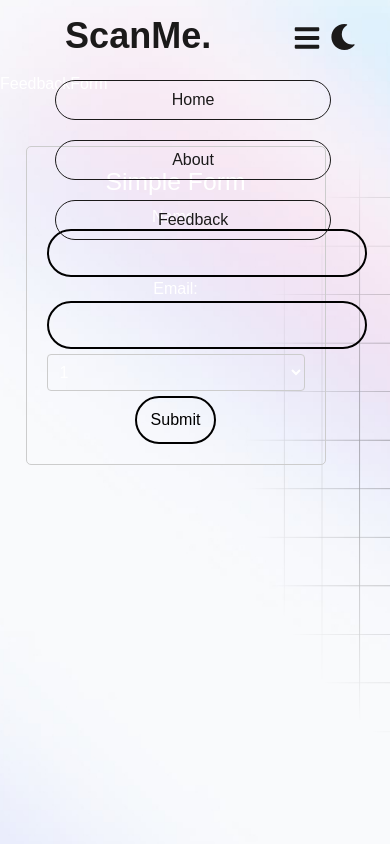
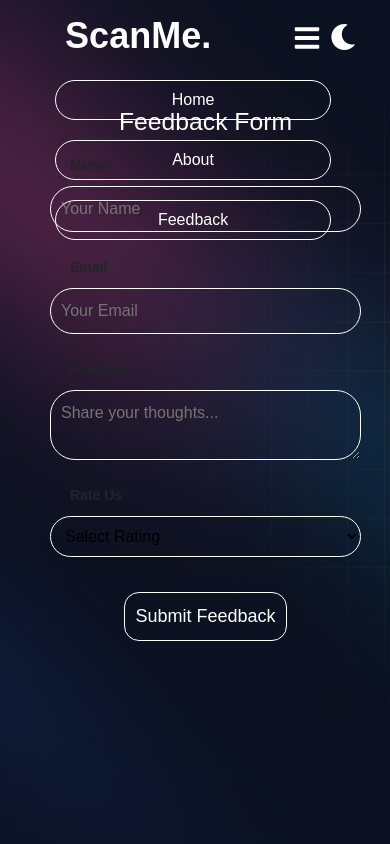
Before and after one commit to KetanHase/QRGenerator, a React (Create React App) app: page /feedback in a window 390 px wide. Built offline with nearby package versions, Linux system fonts and the light colour scheme.

Commit message:
About page

```diff
--- a/src/components/About.js
+++ b/src/components/About.js
@@ -1,12 +1,22 @@
-import React from 'react';
+import React, { useState } from 'react';
 import Navbar from './Navbar';
 import TechStack from './TechStack';
+import '../css/Navbar.css';
 
 
 const About = () => {
-  return (<>
-     <Navbar />
-     <TechStack />
+
+  const [menuOpen, setMenuOpen] = useState(false);
+
+  const toggleMenu = () => {
+    setMenuOpen(!menuOpen);
+  };
+  return (
+  <>
+     <Navbar toggleMenu={toggleMenu} menuOpen={menuOpen} />
+      <div className={`container1 ${menuOpen ? "nav-open" : ""}`}>
+        <TechStack />
+      </div>
 
     </>
   )
--- a/src/components/Feedback.js
+++ b/src/components/Feedback.js
@@ -1,14 +1,22 @@
-import React from 'react'
+import React, { useState } from 'react'
 import Navbar from './Navbar'
 import FeedbackForm from './FeedbackForm'
 
 const Feedback = () => {
+
+   const [menuOpen, setMenuOpen] = useState(false);
+
+    const toggleMenu = () => {
+      setMenuOpen(!menuOpen);
+    };
   return (<>
-    <Navbar />
-     <FeedbackForm />
+  <Navbar toggleMenu={toggleMenu} menuOpen={menuOpen} />
+  <div className={`container1 ${menuOpen ? "nav-open" : ""}`}>
+    <FeedbackForm />
+    </div>
 
     </>
   )
 }
 
-export default Feedback
+export default Feedback;
--- a/src/components/FeedbackForm.js
+++ b/src/components/FeedbackForm.js
@@ -5,36 +5,32 @@ const FeedbackForm = () => {
   return (
 
   <>
-    <div style={{color:'white'}}>FeedbackForm
-    <div className="form-container">
-      <h2>Simple Form</h2>
-      <form  >
-        <label>Name:</label>
-        <input
-          type="text"
-          name="name"
+    <div className="container">
+      <h2>Feedback Form</h2>
+      <form>
+        <label htmlFor="name" aria-label='please fill the field'>Name</label>
+        <input type="text" id="name" placeholder="Your Name" />
 
-          required
-        />
+        <label htmlFor="email">Email</label>
+        <input type="email" id="email" placeholder="Your Email" />
 
-        <label>Email:</label>
-        <input
-          type="email"
-          name="email"
+        <label htmlFor="feedback">Feedback</label>
+        <textarea id="feedback" placeholder="Share your thoughts..."></textarea>
 
+        <label htmlFor="rating">Rate Us</label>
+        <select id="rating">
+          <option value="" disabled selected>
+            Select Rating
+          </option>
+          <option value="5">5 - Excellent</option>
+          <option value="4">4 - Good</option>
+          <option value="3">3 - Average</option>
+          <option value="2">2 - Poor</option>
+          <option value="1">1 - Very Bad</option>
+        </select>
 
-          required
-        />
-        <select >
-            <option>1</option>
-            <option>2</option>
-            <option>3</option>
-            <option>4</option>
-            <option>5</option>
-        </select>
-        <button className="feedbackbutton" type="submit">Submit</button>
+        <button className='buttonsubmit' type="submit">Submit Feedback</button>
       </form>
-    </div>
     </div>
 
     </>
--- a/src/components/Home.js
+++ b/src/components/Home.js
@@ -1,7 +1,7 @@
 import React, { useState } from "react";
 import Navbar from "./Navbar";
 import StartButton from "./StartButton";
-import '../css/Navbar.css'
+import '../css/Navbar.css';
 
 
 
--- a/src/components/TechStack.js
+++ b/src/components/TechStack.js
@@ -1,5 +1,6 @@
 import React from "react";
 import "../css/TechStack.css";
+import '../css/Navbar.css';
 import canvaIcon from "../assets/img/canva.png"; // Add your icons in assets folder
 // import figmaIcon from "../assets/figma.png";
  import htmlIcon from "../assets/img/html.png";
@@ -19,7 +20,7 @@ const TechStack = () => {
         <div className="box">
           <h2>About This Project</h2>
           <p>
-            This is a <span className="highlight">QR Code Generator</span> that allows users to convert text, numbers, and URLs into QR codes that never expire! Whether you need a QR code for personal, business, or marketing use, this tool makes sharing easy.
+            This is a <span className="highlight">QR Code Generator</span> allows users to convert text, numbers, and URLs into QR codes that never expire! Whether you need a QR code for personal, business, or marketing use. Share information effortlessly with scannable QR codes that are easy to use and compatible with all devices.
           </p>
         </div>
         <div className="box">
@@ -42,8 +43,14 @@ const TechStack = () => {
           <div>
             <h3>UI/UX</h3>
              <img src={canvaIcon} alt="Canva" />
+             <img src={canvaIcon} alt="Canva" />
+             <img src={canvaIcon} alt="Canva" />
+             <img src={canvaIcon} alt="Canva" />
+             <img src={canvaIcon} alt="Canva" />
+
+
             {/*<img src={figmaIcon} alt="Figma" /> */}
-          </div>
+          </div><br />
 
           <div>
             <h3>Frontend</h3>
@@ -52,11 +59,13 @@ const TechStack = () => {
             <img src={htmlIcon} alt="HTML" />
             <img src={htmlIcon} alt="HTML" />
             <img src={htmlIcon} alt="HTML" />
+
             {/* <img src={cssIcon} alt="CSS" />
             <img src={reactIcon} alt="React" /> */}
-          </div>
+          </div><br />
           <div>
             <h3>Backend</h3>
+            <img src={htmlIcon} alt="HTML" />
             <img src={htmlIcon} alt="HTML" />
             {/* <img src={flaskIcon} alt="Flask" />
             <img src={pythonIcon} alt="Python" /> */}
--- a/src/css/App.css
+++ b/src/css/App.css
@@ -1,16 +1,5 @@
 /* Default Light Mode */
 :root {
-  --nav-text: #1b1a1a;
-  --start-text: black;
-  --bg-image: url("../../public/bg-white.png");
-  --btn-bg: transparent;
-    --btn-text: black;
-    --btn-border: black;
-    --tech-text:#000000;
-}
-
-/* Dark Mode */
-body.dark-mode {
   --nav-text: #ffffff;
   --start-text: white;
   --bg-image: url("../../public/bg-dark.png");
@@ -18,6 +7,23 @@ body.dark-mode {
     --btn-text: white;
     --btn-border: white;
     --tech-text:#FFFFFF;
+    --feedback-texth3:white;
+    --feedback-border:white;
+}
+
+/* Dark Mode */
+body.dark-mode {
+
+
+    --nav-text: #1b1a1a;
+    --start-text: black;
+    --bg-image: url("../../public/bg-white.png");
+    --btn-bg: transparent;
+      --btn-text: black;
+      --btn-border: black;
+      --tech-text:#000000;
+      --feedback-texth3:black;
+      --feedback-border:black;
 }
 
 /* Apply Background Image Responsively */
--- a/src/css/FeedbackForm.css
+++ b/src/css/FeedbackForm.css
@@ -1,34 +1,88 @@
-.form-container {
-    width: 300px;
-    margin: 50px auto;
+.container {
+
+
+  width: 100%;
+  margin: 50px 10px 90px 70px;
   padding: 20px;
-    border: 1px solid #ccc;
-    border-radius: 5px;
+  /* border: 1px solid #ccc;
+  border-radius: 5px; */
   display:flex;
   flex-direction: column;
   text-align: center;
 }
 
-  input1 {
-    width: 100%;
-    padding: 8px;
-    margin: 5px 0;
-    border: 1px solid #ccc;
-    border-radius: 4px;
+h2 {
+  text-align: center;
+  /* color:white; */
+  color: var(--feedback-texth3);
 }
 
+form {
+  display: flex;
+  flex-direction: column;
+}
+
+label {
+  font-size: 14px;
+  font-weight: bold;
+  margin: 10px 0 10px 20px;
+  display: flex;
+  justify-content: flex-start;
+}
+
+input,
+textarea,
 select {
   width: 100%;
-    padding: 8px;
+  padding: 10px;
   background: none;
-    margin: 5px 0;
-    border: 1px solid #ccc;
+  margin-bottom: 15px;
+  border: 1px solid;
+  border-color: var(--feedback-border);
+  border-radius: 25px;
+  font-size: 16px;
+}
+select option {
+  background-color: #444; /* Dark background for options */
   color: white;
-    border-radius: 4px;
+}
+input:focus,
+textarea:focus,
+select:focus {
+  border-color: #007bff;
+  outline: none; /* Removes default browser outline */
 }
 
+.buttonsubmit {
+  display: block; /* Ensures it takes full width */
+  margin: 20px auto;
+  /* width: 400px; */
+  border-color: var(--feedback-border);
+  /* background-color: #007bff; */
+  margin-top: 20px;
+  /* color: white; */
+  padding: 10px;
+  border: 1px solid ;
+  border-radius: 15px;
+  font-size: 18px;
+  cursor: pointer;
+  align-items: center;
+  transition: background 0.4s ease-in-out, color 0.4s ease-in-out;
+}
 
+.buttonsubmit:hover {
+  /* background-color:#FDC900; */
+  background: linear-gradient(to right, black 50%, blue 50%);
+  background-size: 200% 100%;
+  background-position: left bottom;
 
-  /* button:hover {
-    background-color: darkblue;
-  } */
+}
+
+/* Responsive Design */
+@media (max-width: 768px) {
+  .container {
+    max-width: 450px;
+
+    margin: 15px auto 15px 30px;
+  }
+}
--- a/src/css/Navbar.css
+++ b/src/css/Navbar.css
@@ -111,4 +111,5 @@
     .container.nav-open {
         margin-top: -30px; /* Moves content down when navbar is open */
     }
+
 }
--- a/src/css/TechStack.css
+++ b/src/css/TechStack.css
@@ -7,6 +7,7 @@
     padding: 20px;
     background:transparent;
     color: whitesmoke;
+    margin-top: 20%;
 
   }
 
@@ -22,8 +23,8 @@
     background: rgba(255, 255, 255, 0.1);
     border: 1px solid rgba(255, 255, 255, 0.795);
     padding: 20px;
-    border-radius: 30px;
-    width: 700px;
+    border-radius: 26px;
+    width: 620px;
 
   }
 
@@ -48,14 +49,14 @@
 
   /* Tech Stack Section */
   .tech-box {
-    width: 300px;
+    width: 350px;
     max-height: 650px;
   }
 
   .categories {
     display: flex;
     flex-direction: column;
-    gap: 10px;
+    gap: 13px;
   }
 
   .categories h3 {
@@ -64,7 +65,7 @@
   }
 
   .categories img {
-    width: 40px;
+    width: 37px;
     height: 40px;
     margin-right: 10px;
     filter: brightness(0.8);
@@ -76,26 +77,57 @@
   }
 
   /* Responsive */
-  @media (max-width: 768px)  {
+
+  @media (max-width: 1024px) {
     .tech-container {
         flex-direction: column;
         align-items: center;
     }
+
+    .left-section {
+        width: 100%;
+        min-width: auto;
+    }
+
     .box {
-      padding: 30px;
-      margin: 15px;
-      width: 100%;
+        /* width: 95%; */
+        width: 450px;
+        margin: auto  ;
+    }
+    .box h2 {
+      /* font-weight: 100 ; */
+      font-size: 1.125rem;
+      color: var(--tech-text);
+    }
+
+    .box p{
+      font-weight: 150;
+      color: var(--tech-text);
+    }
+    .box ul li{
+      font-weight: 150;
+      color: var(--tech-text);
+    }
+    /* Highlight Text */
+    .highlight {
+      color: #4fc3f7;
+      font-weight: bold;
     }
 
     .tech-box {
-        padding: 25px;
-        margin: 5px 5px 30px 30px;
-        align-items: center;
+        width: 100%;
+        max-width: 700px;
+        margin-top: 20px;
     }
+
     .categories {
         display: flex;
-        flex-direction: column;
-        gap: 10px;
+        flex-direction: row;
+        flex-wrap: wrap;
+        justify-content: center;
     }
 
+    .categories img {
+        margin: 5px;
     }
+}
```
Lines whose indentation alone changed are shown as unchanged.
